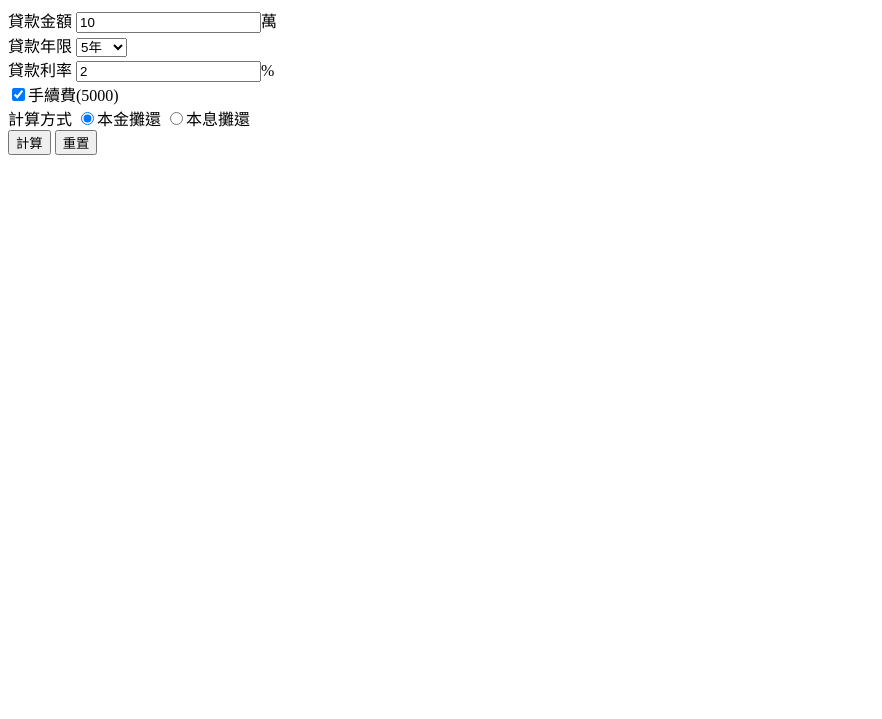
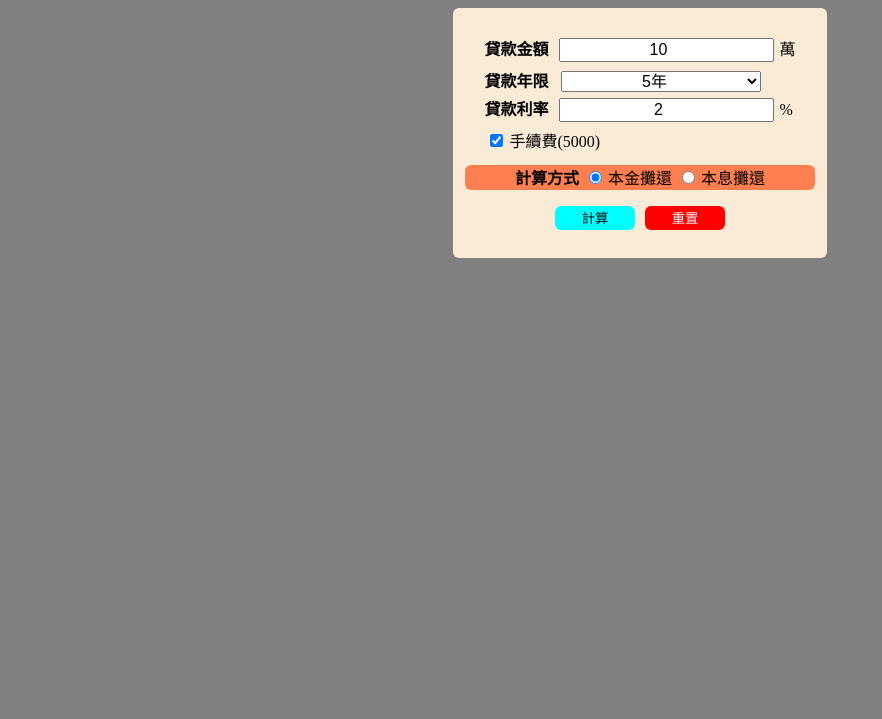
Before and after one commit to 17app001/javascript_loan_project, a plain HTML site: page index.html in a window 1280 px wide. Shown: the part 81-800 px from the top of the page, without its empty margins (0-882 px from the left). Drawn offline with Linux system fonts and the light colour scheme.

Commit message:
完成基礎css設計

```diff
--- a/css/index.css
+++ b/css/index.css
@@ -0,0 +1,62 @@
+body {
+    background-color: grey;
+}
+
+#container {
+    text-align: center;
+}
+
+.title {
+    color: white;
+}
+
+form {
+    width: 350px;
+    background-color: antiquewhite;
+    margin: 0 auto;
+    padding: 12px;
+    border-radius: 6px;
+    text-align: center;
+}
+
+#info {
+    display: inline-block;
+    text-align: left;
+    margin: 12px auto;
+}
+
+button {
+    width: 80px;
+    border: 0px;
+    height: 24px;
+    background-color: aqua;
+    border-radius: 6px;
+    margin: 0 3px;
+}
+
+#reset {
+    background-color: red;
+    color: white;
+}
+
+input {
+    text-align: center;
+    font-size: 16px;
+    margin: 6px;
+}
+
+label {
+    font-weight: bold;
+}
+
+select,
+option {
+    text-align: center;
+    width: 200px;
+    font-size: 16px;
+}
+
+#calcRule {
+    background-color: coral;
+    border-radius: 6px;
+}
--- a/index.html
+++ b/index.html
@@ -5,15 +5,18 @@
     <meta charset="UTF-8">
     <meta name="viewport" content="width=device-width, initial-scale=1.0">
     <title>貸款計算機</title>
+    <link rel="stylesheet" href="./css/index.css">
 </head>
 
 <body>
-    <h1>貸款計算機</h1>
+    <div id="container">
+        <h1 class="title">貸款計算機</h1>
         <form action="">
+            <div id="info">
                 <label for="amount">貸款金額</label>
                 <input type="number" name="amount" id="amount" value="10">萬
                 <br>
-        <label for="amount">貸款年限</label>
+                <label for="amount">貸款年限 &nbsp;</label>
                 <select name="years" id="years">
                     <option value="1">1年</option>
                     <option value="3">3年</option>
@@ -29,13 +32,19 @@
                 <br>
                 <input type="checkbox" name="fee" id="fee" checked>手續費(5000)
                 <br>
+            </div>
+            <div id="calcRule">
                 <label for="">計算方式</label>
                 <input type="radio" name="repayment" id="payment1" checked>本金攤還
                 <input type="radio" name="repayment" id="payment2">本息攤還
-        <br>
-        <button type="button">計算</button>
-        <button type="button">重置</button>
+            </div>
+            <p>
+                <button type="button" id="calc">計算</button>
+                <button type="button" id="reset">重置</button>
+            </p>
         </form>
+    </div>
+    <script src="./js/index.js"></script>
 </body>
 
 </html>
```
Also changed, not shown: js/index.js (added). Lines whose indentation alone changed are shown as unchanged.
